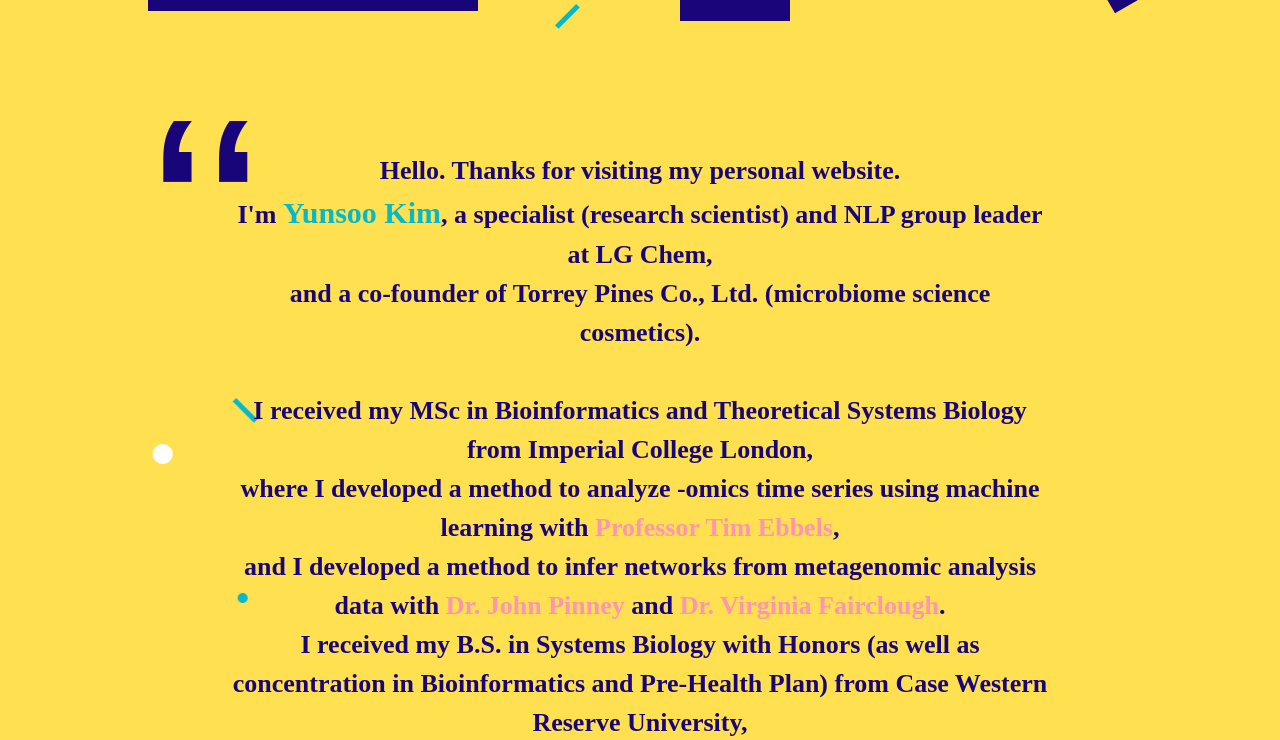
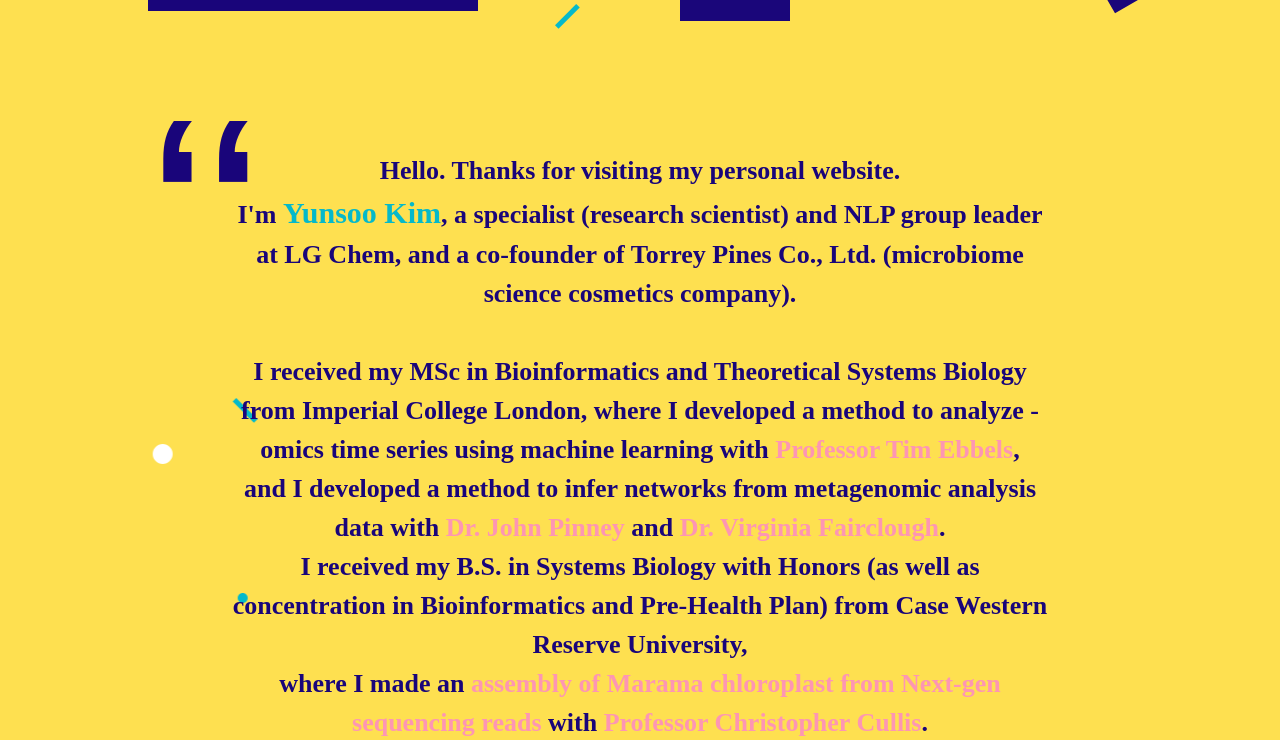
Before and after one commit to bluesky333/bluesky003.github.io, a plain HTML site: page index.html in a window 1280 px wide. Shown: the part 1874-2614 px from the top of the page. Drawn offline with nearby package versions, Linux system fonts and the light colour scheme; a web font is replaced by a local one.

Commit message:
Update index.html

```diff
--- a/index.html
+++ b/index.html
@@ -134,10 +134,10 @@
                     <div class="ment">
                         <p>
 				Hello. Thanks for visiting my personal website. <br>
-				I'm <span class="name">Yunsoo Kim</span>, a specialist (research scientist) and NLP group leader at LG Chem,<br>
-				and a co-founder of Torrey Pines Co., Ltd. (microbiome science cosmetics). <br>
+				I'm <span class="name">Yunsoo Kim</span>, a specialist (research scientist) and NLP group leader at LG Chem,
+				and a co-founder of Torrey Pines Co., Ltd. (microbiome science cosmetics company). <br>
 				<br>
-				I received my MSc in Bioinformatics and Theoretical Systems Biology from Imperial College London, <br>
+				I received my MSc in Bioinformatics and Theoretical Systems Biology from Imperial College London,
 				where I developed a method to analyze -omics time series using machine learning with <a href="https://www.imperial.ac.uk/people/t.ebbels">Professor Tim Ebbels</a>,<br>
 				and I developed a method to infer networks from metagenomic analysis data with <a href="https://www.imperial.ac.uk/people/j.pinney">Dr. John Pinney</a> and <a href="http://www.theosysbio.bio.ic.ac.uk/people/virginia-fairclough/">Dr. Virginia Fairclough</a>.<br>
 				I received my B.S. in Systems Biology with Honors (as well as concentration in Bioinformatics and Pre-Health Plan) from Case Western Reserve University,<br>
```
